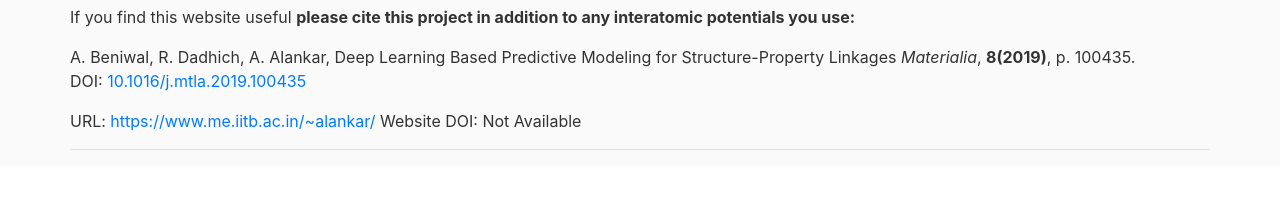
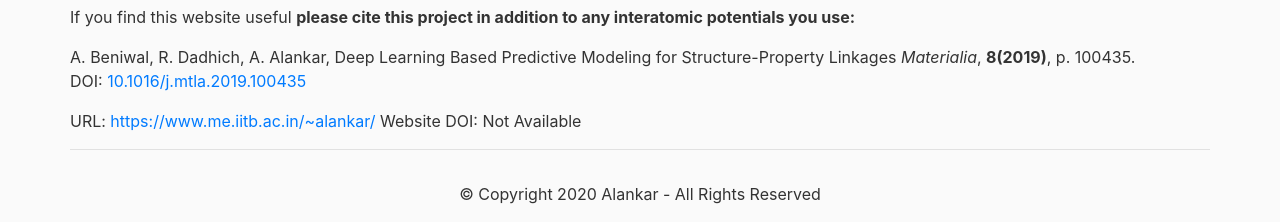
Before and after one commit to aviatorpranoy/imagen-iitb, a Flask app: page /data in a window 1280 px wide. Shown: the part 1140-1362 px from the top of the page. Before the commit the page ends 1290 px from the top, so only its background shows below. Run offline with Flask 2, Linux system fonts and the light colour scheme; some libraries are stand-ins or nearby versions.

Commit message:
Add files via upload

```diff
--- a/templates/layout.html
+++ b/templates/layout.html
@@ -74,5 +74,24 @@
     <script src="https://code.jquery.com/jquery-3.2.1.slim.min.js" integrity="sha384-KJ3o2DKtIkvYIK3UENzmM7KCkRr/rE9/Qpg6aAZGJwFDMVNA/GpGFF93hXpG5KkN" crossorigin="anonymous"></script>
     <script src="https://cdnjs.cloudflare.com/ajax/libs/popper.js/1.12.9/umd/popper.min.js" integrity="sha384-ApNbgh9B+Y1QKtv3Rn7W3mgPxhU9K/ScQsAP7hUibX39j7fakFPskvXusvfa0b4Q" crossorigin="anonymous"></script>
     <script src="https://maxcdn.bootstrapcdn.com/bootstrap/4.0.0/js/bootstrap.min.js" integrity="sha384-JZR6Spejh4U02d8jOt6vLEHfe/JQGiRRSQQxSfFWpi1MquVdAyjUar5+76PVCmYl" crossorigin="anonymous"></script>
+    <div class="footer">
+	   <p></p>
+	   <!--<p><b><u><a href="contact.html">Contact Pranoy now!</a></b></u></p>-->
+	   <p><center>© Copyright 2020 Alankar - All Rights Reserved</center></p>
+	   <p></p>
+	</div>
+    <!--<footer>
+    	<center>© Copyright 2020 Alankar - All Rights Reserved</center>
+    </footer>-->
+    <!--<section once="footers" class="cid-rzvQMfc2s9" id="footer6-1q">
+	    <div class="container">
+	        <div class="media-container-row align-center mbr-white">
+	            <div class="col-12">
+	                <p class="mbr-text mb-0 mbr-fonts-style display-7">
+	                    <center>© Copyright 2020 Alankar - All Rights Reserved</center></p>
+	            </div>
+	        </div>
+	    </div>
+	</section>-->
 </body>
 </html>
```
